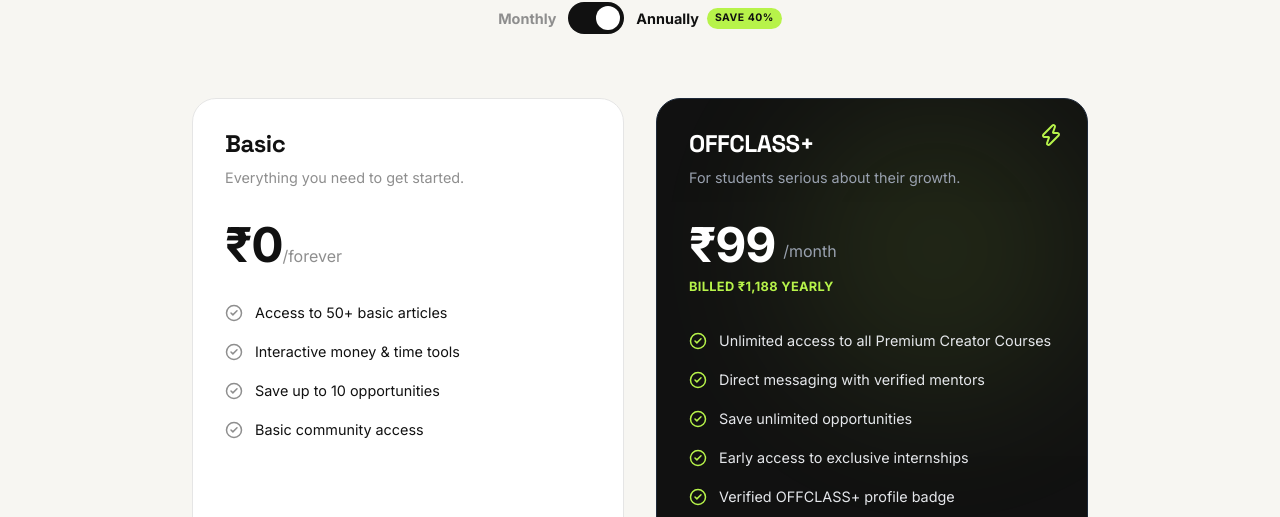
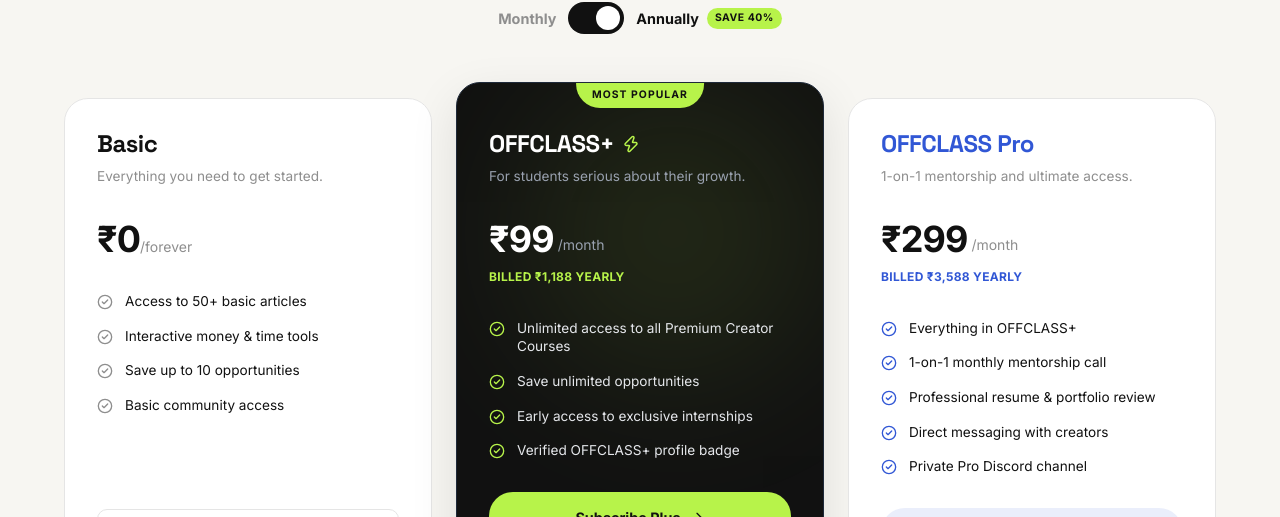
Before and after one commit to PARADOX-ux/OFFCLASS, a Next.js app: page /pricing in a window 1280 px wide. Shown: the part 435-952 px from the top of the page. Built offline with nearby package versions, Linux system fonts and the light colour scheme; no server answers.

Commit message:
feat: update pricing to 3-tier model

```diff
--- a/src/app/pricing/page.tsx
+++ b/src/app/pricing/page.tsx
@@ -39,18 +39,18 @@
         </div>
 
         {/* Pricing Cards */}
-        <div className="grid grid-cols-1 md:grid-cols-2 gap-8 max-w-4xl mx-auto mb-16">
+        <div className="grid grid-cols-1 md:grid-cols-3 gap-6 max-w-6xl mx-auto mb-16">
 
           {/* Free Tier */}
           <RevealSection delay={0.1}>
             <div className="bg-white border border-[var(--color-border)] rounded-3xl p-8 flex flex-col h-full hover:shadow-sm transition-shadow">
               <div className="mb-8">
                 <h3 className="text-2xl font-bold font-[var(--font-display)] mb-2">Basic</h3>
-                <p className="text-[var(--color-muted)] text-[0.9rem]">Everything you need to get started.</p>
+                <p className="text-[var(--color-muted)] text-[0.85rem]">Everything you need to get started.</p>
               </div>
               <div className="mb-8">
-                <span className="text-5xl font-bold font-[var(--font-display)] tracking-tight">₹0</span>
-                <span className="text-[var(--color-muted)]">/forever</span>
+                <span className="text-4xl font-bold font-[var(--font-display)] tracking-tight">₹0</span>
+                <span className="text-[var(--color-muted)] text-sm">/forever</span>
               </div>
               <ul className="space-y-4 mb-8 flex-1">
                 {[
@@ -59,8 +59,8 @@
                   'Save up to 10 opportunities',
                   'Basic community access',
                 ].map((feature, i) => (
-                  <li key={i} className="flex items-center text-[0.9rem] text-[var(--color-ink)]">
-                    <CheckCircle2 size={18} className="text-[var(--color-muted)] mr-3 flex-shrink-0" />
+                  <li key={i} className="flex items-start text-[0.85rem] text-[var(--color-ink)] leading-snug">
+                    <CheckCircle2 size={16} className="text-[var(--color-muted)] mr-3 mt-0.5 flex-shrink-0" />
                     {feature}
                   </li>
                 ))}
@@ -71,46 +71,86 @@
             </div>
           </RevealSection>
 
-          {/* Premium Tier */}
+          {/* Plus Tier */}
           <RevealSection delay={0.2}>
-            <div className="bg-[var(--color-ink)] text-white border border-gray-800 rounded-3xl p-8 flex flex-col h-full relative overflow-hidden">
+            <div className="bg-[var(--color-ink)] text-white border border-gray-800 rounded-3xl p-8 flex flex-col h-full relative overflow-hidden transform md:-translate-y-4 shadow-xl">
               <div className="absolute top-0 right-0 w-[300px] h-[300px] bg-[var(--color-money)] opacity-[0.1] blur-[80px] rounded-full pointer-events-none" />
-              <div className="absolute top-6 right-6">
-                <Zap size={24} className="text-[var(--color-money)]" />
+              <div className="absolute top-0 left-1/2 -translate-x-1/2 bg-[var(--color-money)] text-[var(--color-ink)] text-[0.65rem] font-bold uppercase tracking-widest py-1 px-4 rounded-b-xl">
+                Most Popular
               </div>
 
-              <div className="mb-8 relative z-10">
-                <h3 className="text-2xl font-bold font-[var(--font-display)] mb-2 text-white">OFFCLASS+</h3>
-                <p className="text-gray-400 text-[0.9rem]">For students serious about their growth.</p>
+              <div className="mb-8 relative z-10 mt-4">
+                <h3 className="text-2xl font-bold font-[var(--font-display)] mb-2 text-white flex items-center gap-2">
+                  OFFCLASS+
+                  <Zap size={18} className="text-[var(--color-money)]" />
+                </h3>
+                <p className="text-gray-400 text-[0.85rem]">For students serious about their growth.</p>
               </div>
               <div className="mb-8 relative z-10">
-                <div className="flex items-end gap-2">
-                  <span className="text-5xl font-bold font-[var(--font-display)] tracking-tight text-white">
+                <div className="flex items-end gap-1">
+                  <span className="text-4xl font-bold font-[var(--font-display)] tracking-tight text-white">
                     ₹{isAnnual ? '99' : '149'}
                   </span>
-                  <span className="text-gray-400 mb-1">/month</span>
+                  <span className="text-gray-400 text-sm mb-1">/month</span>
                 </div>
                 {isAnnual && (
-                  <p className="text-[var(--color-money)] text-[0.8rem] mt-2 font-bold tracking-wide uppercase">Billed ₹1,188 yearly</p>
+                  <p className="text-[var(--color-money)] text-[0.75rem] mt-2 font-bold tracking-wide uppercase">Billed ₹1,188 yearly</p>
                 )}
               </div>
               <ul className="space-y-4 mb-8 flex-1 relative z-10">
                 {[
                   'Unlimited access to all Premium Creator Courses',
-                  'Direct messaging with verified mentors',
                   'Save unlimited opportunities',
                   'Early access to exclusive internships',
                   'Verified OFFCLASS+ profile badge',
                 ].map((feature, i) => (
-                  <li key={i} className="flex items-center text-[0.9rem] text-gray-200">
-                    <CheckCircle2 size={18} className="text-[var(--color-money)] mr-3 flex-shrink-0" />
+                  <li key={i} className="flex items-start text-[0.85rem] text-gray-200 leading-snug">
+                    <CheckCircle2 size={16} className="text-[var(--color-money)] mr-3 mt-0.5 flex-shrink-0" />
                     {feature}
                   </li>
                 ))}
               </ul>
               <button className="w-full py-3.5 px-6 rounded-xl font-bold text-[0.9rem] bg-[var(--color-money)] text-[var(--color-ink)] hover:bg-[#a3df3d] transition-colors flex items-center justify-center gap-2 relative z-10">
-                Subscribe Now
+                Subscribe Plus
                 <ArrowRight size={16} />
+              </button>
+            </div>
+          </RevealSection>
+
+          {/* Pro Tier */}
+          <RevealSection delay={0.3}>
+            <div className="bg-white border border-[var(--color-border)] rounded-3xl p-8 flex flex-col h-full hover:shadow-sm transition-shadow">
+              <div className="mb-8">
+                <h3 className="text-2xl font-bold font-[var(--font-display)] mb-2 text-[var(--color-tech)]">OFFCLASS Pro</h3>
+                <p className="text-[var(--color-muted)] text-[0.85rem]">1-on-1 mentorship and ultimate access.</p>
+              </div>
+              <div className="mb-8">
+                <div className="flex items-end gap-1">
+                  <span className="text-4xl font-bold font-[var(--font-display)] tracking-tight text-[var(--color-ink)]">
+                    ₹{isAnnual ? '299' : '399'}
+                  </span>
+                  <span className="text-[var(--color-muted)] text-sm mb-1">/month</span>
+                </div>
+                {isAnnual && (
+                  <p className="text-[var(--color-tech)] text-[0.75rem] mt-2 font-bold tracking-wide uppercase">Billed ₹3,588 yearly</p>
+                )}
+              </div>
+              <ul className="space-y-4 mb-8 flex-1">
+                {[
+                  'Everything in OFFCLASS+',
+                  '1-on-1 monthly mentorship call',
+                  'Professional resume & portfolio review',
+                  'Direct messaging with creators',
+                  'Private Pro Discord channel',
+                ].map((feature, i) => (
+                  <li key={i} className="flex items-start text-[0.85rem] text-[var(--color-ink)] leading-snug">
+                    <CheckCircle2 size={16} className="text-[var(--color-tech)] mr-3 mt-0.5 flex-shrink-0" />
+                    {feature}
+                  </li>
+                ))}
+              </ul>
+              <button className="w-full py-3.5 px-6 rounded-xl font-bold text-[0.9rem] bg-[rgba(49,87,213,0.1)] text-[var(--color-tech)] hover:bg-[rgba(49,87,213,0.15)] transition-colors flex items-center justify-center gap-2">
+                Subscribe Pro
               </button>
             </div>
           </RevealSection>
```
